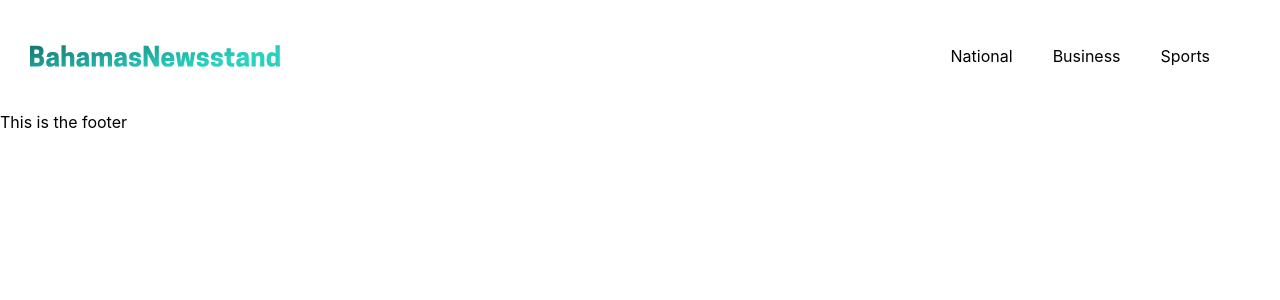
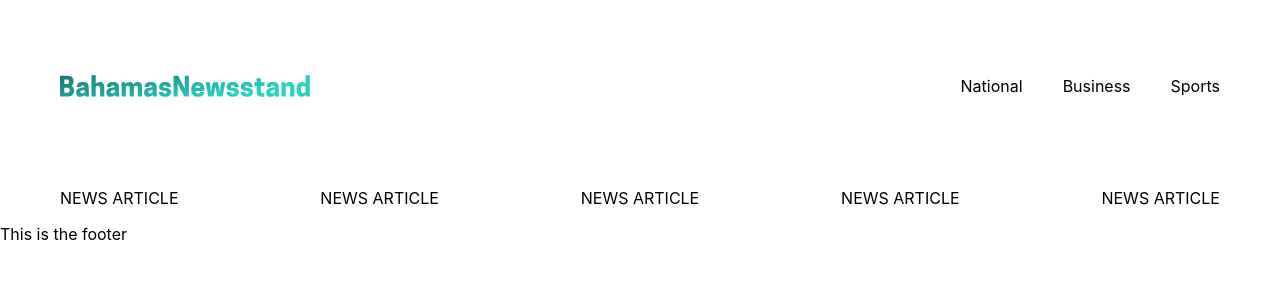
Before and after one commit to RawleSpringer/bahamas-newsstand, a Next.js app: page / in a window 1280 px wide. Shown: the top 300 px of the page. Built offline with nearby package versions, Linux system fonts and the light colour scheme.

Commit message:
Add NewsContainer Component and corresponding css module Fill out Html and CSS structure for News Card List

```diff
--- a/components/Layout.js
+++ b/components/Layout.js
@@ -3,11 +3,11 @@ import Footer from './Footer';
 
 const Layout = ({ children }) => {
   return (
-    <>
+    <main>
       <Header />
-      <main>{children}</main>
+      {children}
       <Footer />
-    </>
+    </main>
   );
 };
 
--- a/components/NewsCard.js
+++ b/components/NewsCard.js
@@ -1,5 +1,7 @@
+import styles from '../styles/NewsCard.module.css';
+
 const NewsCard = () => {
-  return (  );
-}
+  return <article>NEWS ARTICLE</article>;
+};
 
 export default NewsCard;
--- a/components/NewsCardList.js
+++ b/components/NewsCardList.js
@@ -1,5 +1,26 @@
+import styles from '../styles/NewsCardList.module.css';
+import NewsCard from './NewsCard';
+
 const NewsCardList = () => {
-  return (  );
-}
+  return (
+    <ul className={styles.newscard__list}>
+      <li>
+        <NewsCard />
+      </li>
+      <li>
+        <NewsCard />
+      </li>
+      <li>
+        <NewsCard />
+      </li>
+      <li>
+        <NewsCard />
+      </li>
+      <li>
+        <NewsCard />
+      </li>
+    </ul>
+  );
+};
 
 export default NewsCardList;
--- /dev/null
+++ b/components/NewsContainer.js
@@ -0,0 +1,7 @@
+import styles from '../styles/NewsContainer.module.css';
+
+const NewsContainer = ({ children }) => {
+  return <section className={styles.newscontainer}>{children}</section>;
+};
+
+export default NewsContainer;
--- a/pages/index.js
+++ b/pages/index.js
@@ -1,15 +1,18 @@
 import Head from 'next/head';
 import Image from 'next/image';
-import styles from '../styles/Home.module.css';
+import styles from '../styles/NewsContainer.module.css';
+import NewsContainer from '../components/NewsContainer';
+import NewsCardList from '../components/NewsCardList';
 
 export default function Home() {
   return (
-    <div className={styles.container}>
+    <NewsContainer>
       <Head>
         <title>Bahamas Newsstand</title>
         <meta name="description" content="Bahamian News Aggregator" />
         <link rel="icon" href="/favicon.ico" />
       </Head>
-    </div>
+      <NewsCardList />
+    </NewsContainer>
   );
 }
--- a/styles/Header.module.css
+++ b/styles/Header.module.css
@@ -2,7 +2,7 @@
   display: flex;
   justify-content: space-between;
   align-items: center;
-  padding: 30px;
+  padding: 60px;
 }
 .nav ul {
   display: flex;
@@ -14,3 +14,7 @@
 .nav li {
   margin-right: 40px;
 }
+
+.nav li:last-child {
+  margin-right: 0px;
+}
--- a/styles/NewsCardList.module.css
+++ b/styles/NewsCardList.module.css
@@ -0,0 +1,6 @@
+.newscard__list {
+  display: flex;
+  justify-content: space-between;
+  list-style-type: none;
+  padding-inline-start: 0px;
+}
--- /dev/null
+++ b/styles/NewsContainer.module.css
@@ -0,0 +1,3 @@
+.newscontainer {
+  padding: 0 60px;
+}
```
